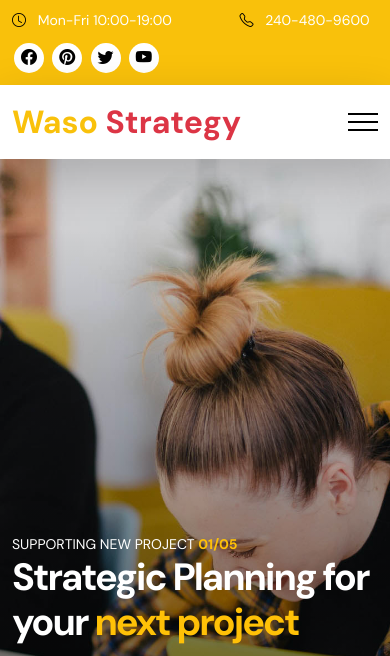
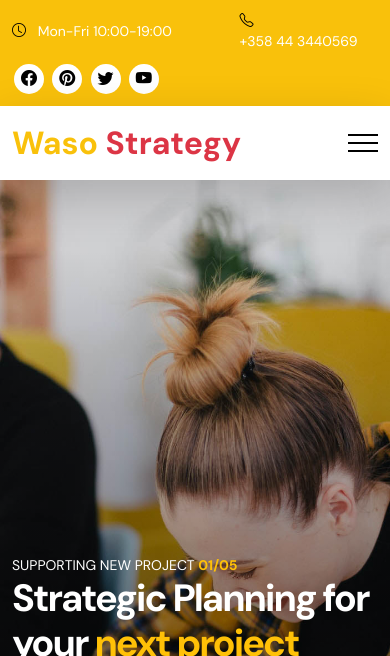
Before and after one commit to Vicram123/waso_strategy, a plain HTML site: page index.html in a window 390 px wide. Shown: the top 656 px of the page. Drawn offline with Linux system fonts and the light colour scheme.

Commit message:
change phonenumber

```diff
--- a/index.html
+++ b/index.html
@@ -53,7 +53,7 @@ Free Bootstrap 5 HTML Template
                         <p class="text-white mb-0">
                             <a href="tel: 240-480-9600" class="text-white">
                                 <i class="bi-telephone site-header-icon me-2"></i>
-                                240-480-9600
+                              +358 44 3440569
                             </a>
                         </p>
                     </div>
```
